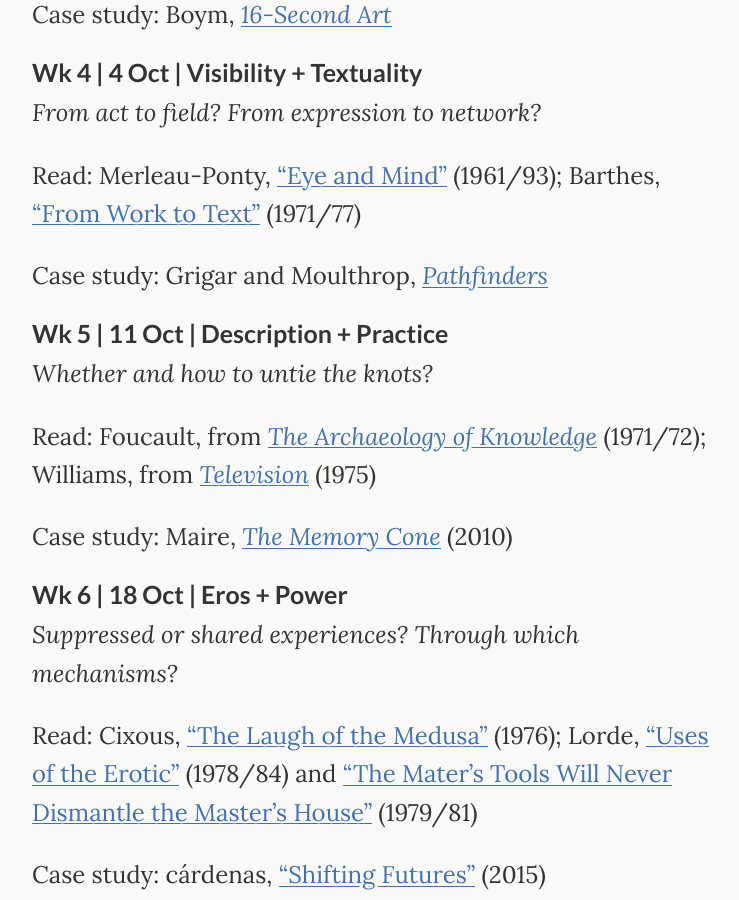
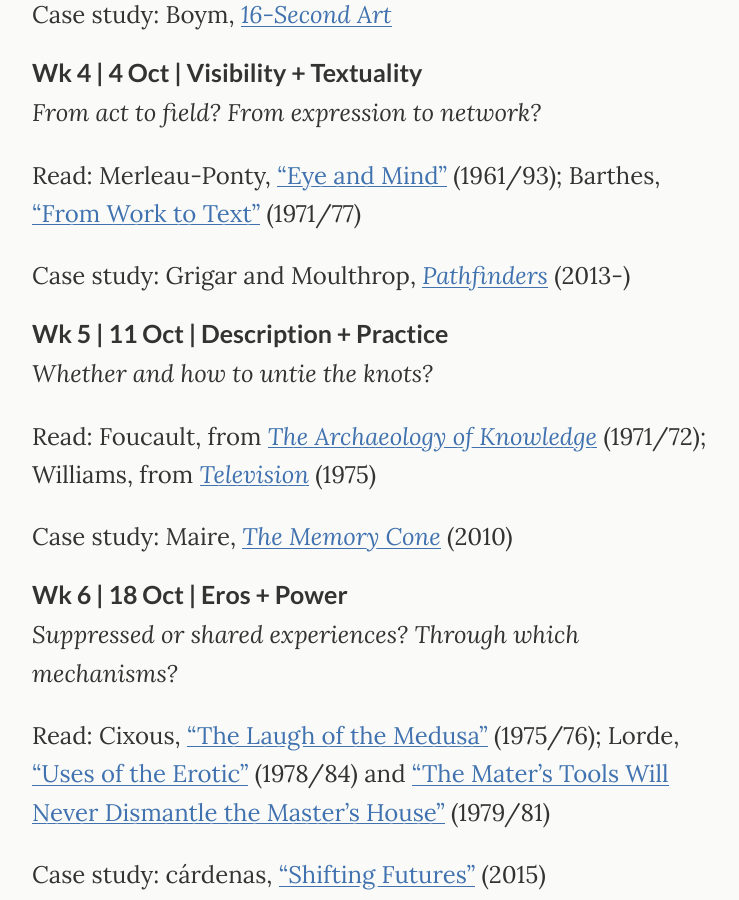
Before and after one commit to jentery/cspt500, a Jekyll site: the page built from index.md, in a window 1280 px wide and 900 px high, scrolled down 982 px. Shown: the whole window, without its empty margins (266-1005 px from the left). Built offline with Jekyll 4.4.1, drawn with Linux system fonts in a browser that asks for light colours.

Commit message:
minor edits to index

```diff
--- a/index.md
+++ b/index.md
@@ -37,7 +37,7 @@ Case study: Boym, [*16-Second Art*](http://www.svetlanaboym.com/16secs.htm)
 
 Read: Merleau-Ponty, ["Eye and Mind"](http://www.jenteryteaches.com/noneshall/cspt/merleauPontyEyeMind.pdf) (1961/93); Barthes, ["From Work to Text"](http://www.jenteryteaches.com/noneshall/cspt/barthesText.pdf) (1971/77)
 
-Case study: Grigar and Moulthrop, [*Pathfinders*](http://dtc-wsuv.org/wp/pathfinders/)
+Case study: Grigar and Moulthrop, [*Pathfinders*](http://dtc-wsuv.org/wp/pathfinders/) (2013-)
 
 <!-- Further reading: http://www.jstor.org/stable/10.5325/jspecphil.26.2.0361?seq=1#page_scan_tab_contents, http://cs.brown.edu/courses/cs137/readings/Gibson-AFF.pdf -->
 
@@ -53,7 +53,7 @@ Case study: Maire, [*The Memory Cone*](http://julienmaire.ideenshop.net/docs/mem
 ### Wk 6 | 18 Oct | Eros + Power
 *Suppressed or shared experiences? Through which mechanisms?*
 
-Read: Cixous, ["The Laugh of the Medusa"](http://www.jenteryteaches.com/noneshall/cspt/cixousMedusa.pdf) (1976); Lorde, ["Uses of the Erotic"](http://www.jenteryteaches.com/noneshall/cspt/lordeErotic.pdf) (1978/84) and ["The Mater's Tools Will Never Dismantle the Master's House"](http://www.jenteryteaches.com/noneshall/cspt/cixousMedusa.pdf) (1979/81)
+Read: Cixous, ["The Laugh of the Medusa"](http://www.jenteryteaches.com/noneshall/cspt/cixousMedusa.pdf) (1975/76); Lorde, ["Uses of the Erotic"](http://www.jenteryteaches.com/noneshall/cspt/lordeErotic.pdf) (1978/84) and ["The Mater's Tools Will Never Dismantle the Master's House"](http://www.jenteryteaches.com/noneshall/cspt/lordeTools.pdf) (1979/81)
 
 Case study: cárdenas, ["Shifting Futures"](http://scalar.usc.edu/works/shifting-futures-micha-cardenas/index) (2015)
 
```
Also changed, not shown: other parts of index.md (+2 -2 lines).
